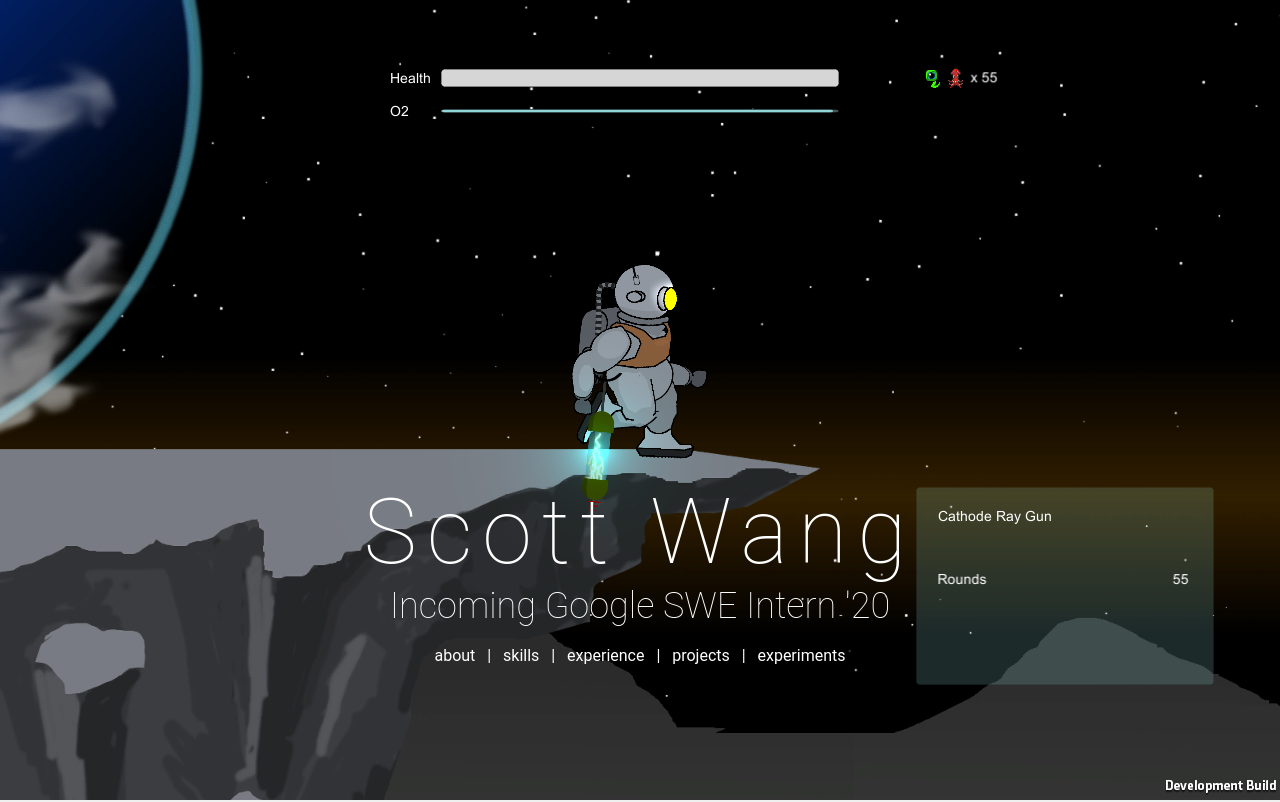
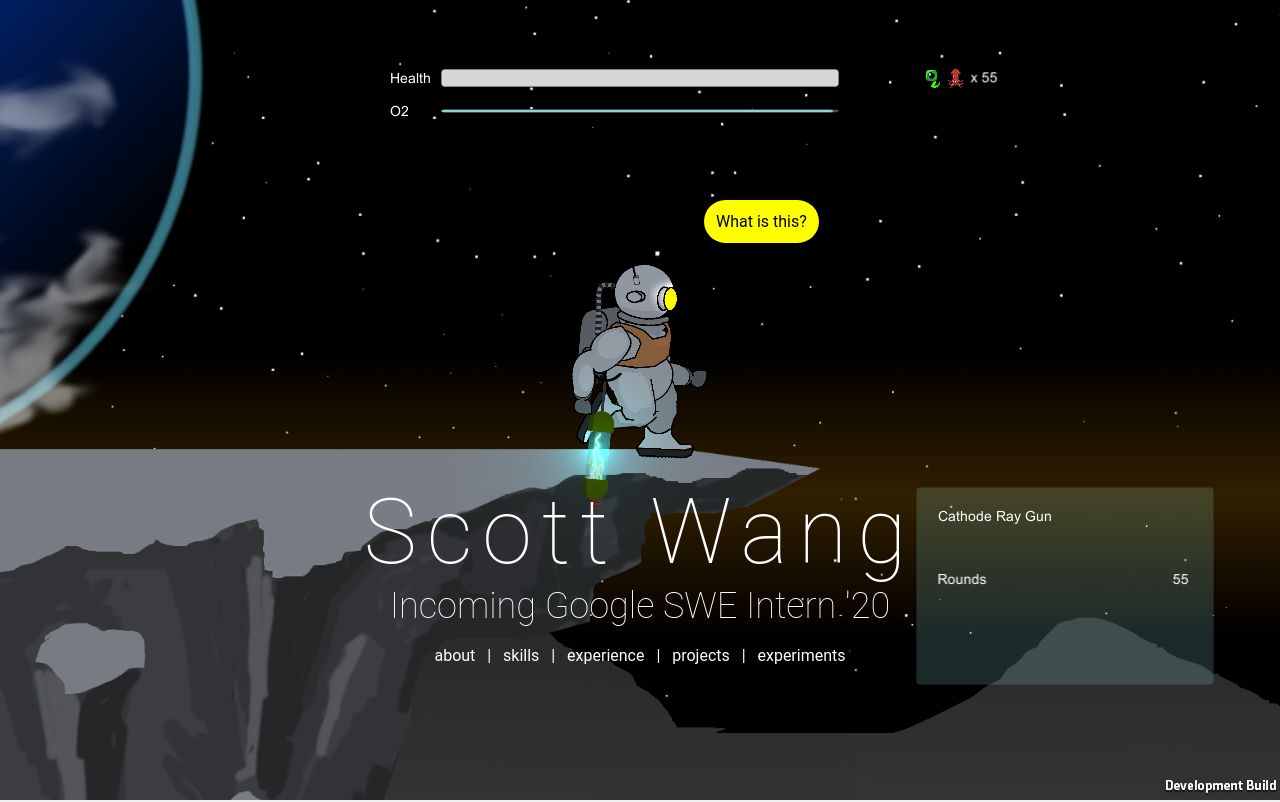
Before and after one commit to ngwattcos/scotts-portfolio, a React (Create React App) app in the folder portfolio/: page / in a window 1280 px wide. Shown: the top 802 px of the page. Built offline with nearby package versions, Linux system fonts and the light colour scheme.

Commit message:
restructure background, shrink-wrap divs to content size

```diff
--- a/portfolio/src/App.tsx
+++ b/portfolio/src/App.tsx
@@ -7,12 +7,16 @@ import ParallaxSection from './components/ParallaxSection';
 import Section from './components/Section';
 import CardContainer from './components/CardContainer';
 import Card from './components/Card';
+import ParallaxElement from './components/ParallaxElement';
 
 const App: React.FC = () => {
   return (
     <div className="App">
       <NavBar></NavBar>
       <ParallaxSection backgroundImage="./images/background0.png">
+        <ParallaxElement width="auto" left="55%" top="25%">
+          <a className="link-unformatted" href="">What is this?</a>
+        </ParallaxElement>
         <Landing paddingTop="60vh" paddingBottom="30vh"></Landing>
       </ParallaxSection>
 
@@ -31,6 +35,14 @@ const App: React.FC = () => {
 
       </Section>
 
+      <Section title="projects" id="projects" backgroundGradient={1} minHeight="30vh" padding="0px">
+
+      </Section>
+
+      <Section title="experiments" id="experiments" backgroundGradient={1} minHeight="30vh" padding="0px">
+
+      </Section>
+
       <div className="content-container">
 
       </div>
--- a/portfolio/src/components/Landing.tsx
+++ b/portfolio/src/components/Landing.tsx
@@ -28,11 +28,11 @@ export default class Landing extends React.Component<LandingProps> {
               {links.map(link => {
                 return link.anchor === "about" ? (<span>
                   {/* <a className="link-white link-unformatted" href={`#${link.anchor}`}>{link.anchor}</a> */}
-                  <Link className="link-white link-unformatted" to={`${link.anchor}`}>{link.anchor}</Link>
+                  <a className="link-white link-unformatted" href={`#${link.anchor}`}>{link.anchor}</a>
                 </span>) : (<span>
                   &nbsp;&nbsp;&nbsp;&#x7c;&nbsp;&nbsp;&nbsp;
                   {/* <a className="link-white link-unformatted" href={`#${link.anchor}`}>{link.anchor}</a> */}
-                  <Link className="link-white link-unformatted" to={`${link.anchor}`}>{link.anchor}</Link>
+                  <a className="link-white link-unformatted" href={`#${link.anchor}`}>{link.anchor}</a>
                 </span>);
               })}
 
--- a/portfolio/src/components/NavBar.tsx
+++ b/portfolio/src/components/NavBar.tsx
@@ -55,9 +55,9 @@ export default class NavBar extends React.Component<NavBarProps, NavBarState> {
       <div className="cust-navbar" style={cssProps}>
         <div className="cust-navbar-content">
           {links.map(link => <div className="cust-navbar-item">
-            <Link className="link-unformatted link-black" to={`${link.anchor}`}>
+            <a className="link-unformatted link-black" href={`#${link.anchor}`}>
               <div>#{link.anchor}</div>
-            </Link>
+            </a>
           </div>
             )}
         </div>
--- /dev/null
+++ b/portfolio/src/components/ParallaxElement.tsx
@@ -0,0 +1,21 @@
+import React from 'react';
+import * as CSS from 'csstype';
+
+type Props = {
+  left: string,
+  top: string,
+  width: string,
+  children?: React.ReactNode
+}
+
+export default class ParallaxElement extends React.Component<Props> {
+  render() {
+    const props: CSS.Properties = {
+      left: this.props.left,
+      top: this.props.top,
+    }
+    return (
+      <div className="child-parallax" style={props}>{this.props.children}</div>
+    );
+  }
+}
--- a/portfolio/src/components/Section.tsx
+++ b/portfolio/src/components/Section.tsx
@@ -1,10 +1,10 @@
-import React, {ReactNode, Component } from 'react';
+import React from 'react';
 import * as CSS from 'csstype';
 
 type Props = {
   title: string,
   id: string,
-  children: ReactNode,
+  children: React.ReactNode,
   backgroundImage?: string,
   backgroundColor?: string,
   backgroundGradient?: number,
@@ -15,7 +15,7 @@ type Props = {
   paddingBottom?: string,
 }
 
-export default class Section extends Component<Props> {
+export default class Section extends React.Component<Props> {
   render() {
     const outerProps: CSS.Properties = {
       backgroundColor: `${this.props.backgroundImage}`,
--- a/portfolio/src/styles/Site-Style.scss
+++ b/portfolio/src/styles/Site-Style.scss
@@ -37,6 +37,13 @@ $gradient1: linear-gradient(0deg, rgba(240,240,240,1) 0%, rgba(219,219,219,1) 63
 
 $navbar-item-fontsize: 24px;
 
+
+$index-background: 1;
+$index-background-cover: 2;
+$index-landing-cover: 3;
+$index-section: 4;
+$index-navbar: 5;
+
 * {
   font-family: $font-main
 }
@@ -47,7 +54,7 @@ $navbar-item-fontsize: 24px;
   overflow: hidden;
   text-align: left;
   position: fixed;
-  z-index: 100;
+  z-index: $index-navbar;
   transition: top 0.2s;
   transition-timing-function: linear;
   -webkit-transition-timing-function: ease-in-out;
@@ -97,7 +104,7 @@ body {
   // background-color: $light-cover;
   // width: 100%;
   height: 100vh;
-  z-index: 10;
+  z-index: $index-landing-cover;
   overflow: hidden;
 }
 
@@ -299,7 +306,9 @@ div.account-card > div.account-number {
 }
 
 .centered-custom {
-	margin: 0 auto;
+	// margin: 0 auto;
+  // width: auto;
+  display: inline-block;
 }
 
 .text-centered {
@@ -326,7 +335,23 @@ $section-padding: 30px;
 	background-repeat: no-repeat;
 	background-size: cover;
   margin-top: 0px;
+  z-index: $index-section;
 }
+
+.child-parallax {
+  position: fixed;
+  // left: 50px;
+  // top: 30%;
+  padding: 0.75rem;
+  font-size: 1rem;
+  background-color: yellow;
+  border-radius: 2rem;
+  // height: 100%;
+  z-index: $index-background-cover;
+  // background-attachment: fixed;
+  // background-position: center;
+}
+
 
 .section-parallax {
   // background-image: url("../images/background0.png");
@@ -338,6 +363,7 @@ $section-padding: 30px;
 	background-repeat: no-repeat;
 	background-size: cover;
   margin-top: 0px;
+  z-index: $index-background;
 }
 
 .section-content {
@@ -403,10 +429,9 @@ $section-padding: 30px;
 
 .landing-group {
 	height: 100vh;
-	width: 100%;
-	padding-top: 55vh;
-	padding-bottom: 30vh;
-	/* z-index: 100; */
+  // width: 100%;
+  width: auto;
+	// padding-bottom: 30vh;
 }
 
 .landing-hugetitle {
@@ -421,13 +446,15 @@ $section-padding: 30px;
 	font-size: 60px;
 	font-weight: bold;
 	color: #FFFFFF;
+  width: auto;
 }
 
 .landing-normal {
   font-size: 36px;
   font-family: $font-main;
 	font-weight: 1;
-	color: #FFFFFF;
+  color: #FFFFFF;
+  width: auto;
 }
 
 
```
